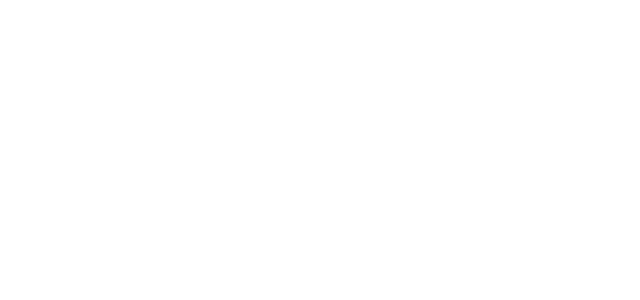
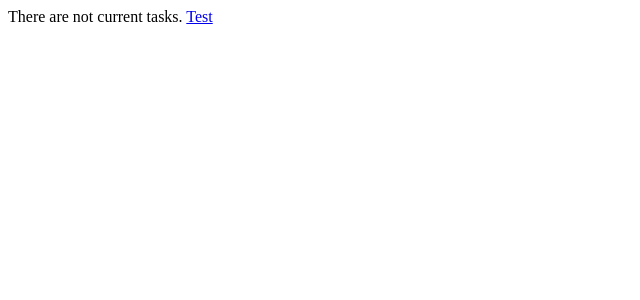
Before and after one commit to DeFreitas-Samuel/angular-todo-list, an Angular app: page / in a window 1280 px wide. Shown: the top 300 px of the page, without its empty margins (0-640 px from the left). Built offline with nearby package versions, Linux system fonts and the light colour scheme.

Commit message:
adds visual logic so when the list is empty it shows it to the user

```diff
--- a/src/app/components/task-list/task-list.component.html
+++ b/src/app/components/task-list/task-list.component.html
@@ -1,3 +1,18 @@
-<div *ngFor="let task of listOfTasks|async">
-    <p>{{task.name}}</p>
+<div *ngIf="listOfTasks$|async as listOfTask; else loading">
+  <div *ngIf="listOfTask.length > 0; else noTasks">
+    <div *ngFor="let task of listOfTask">
+      <p>{{task.name}}</p>
+    </div>
+  </div>
+
+  <ng-template #noTasks>
+    There are not current tasks.
+  </ng-template>
+
+  <a routerLink="create-task">Test</a>
 </div>
+
+
+<ng-template #loading>
+  Invoices are loading...
+</ng-template>
--- a/src/app/components/task-list/task-list.component.ts
+++ b/src/app/components/task-list/task-list.component.ts
@@ -10,7 +10,7 @@
 })
 export class TaskListComponent implements OnInit {
 
-  listOfTasks!: Observable<Task[]>;
+  listOfTasks$!: Observable<Task[]>;
 
 
   constructor(private taskService: TaskService) { }
@@ -20,22 +20,7 @@
   }
 
   private bootstrap(): void {
-    this.listOfTasks = this.taskService.tasks$;
+    this.listOfTasks$ = this.taskService.tasks$;
   }
 
-  // destroyer$: Subject<null> = new Subject<null>();
-  // ngOnInit(): void {
-  //   this.taskService.tasks$
-  //     .pipe(
-  //       takeUntil(this.destroyer$)
-  //     )
-  //     .subscribe((list) => {
-  //       this.listOfTasks = list;
-  //     })
-  // }
-
-  // ngOnDestroy(): void {
-  //   this.destroyer$.next(null);
-  //   this.destroyer$.complete();
-  // }
 }
```
